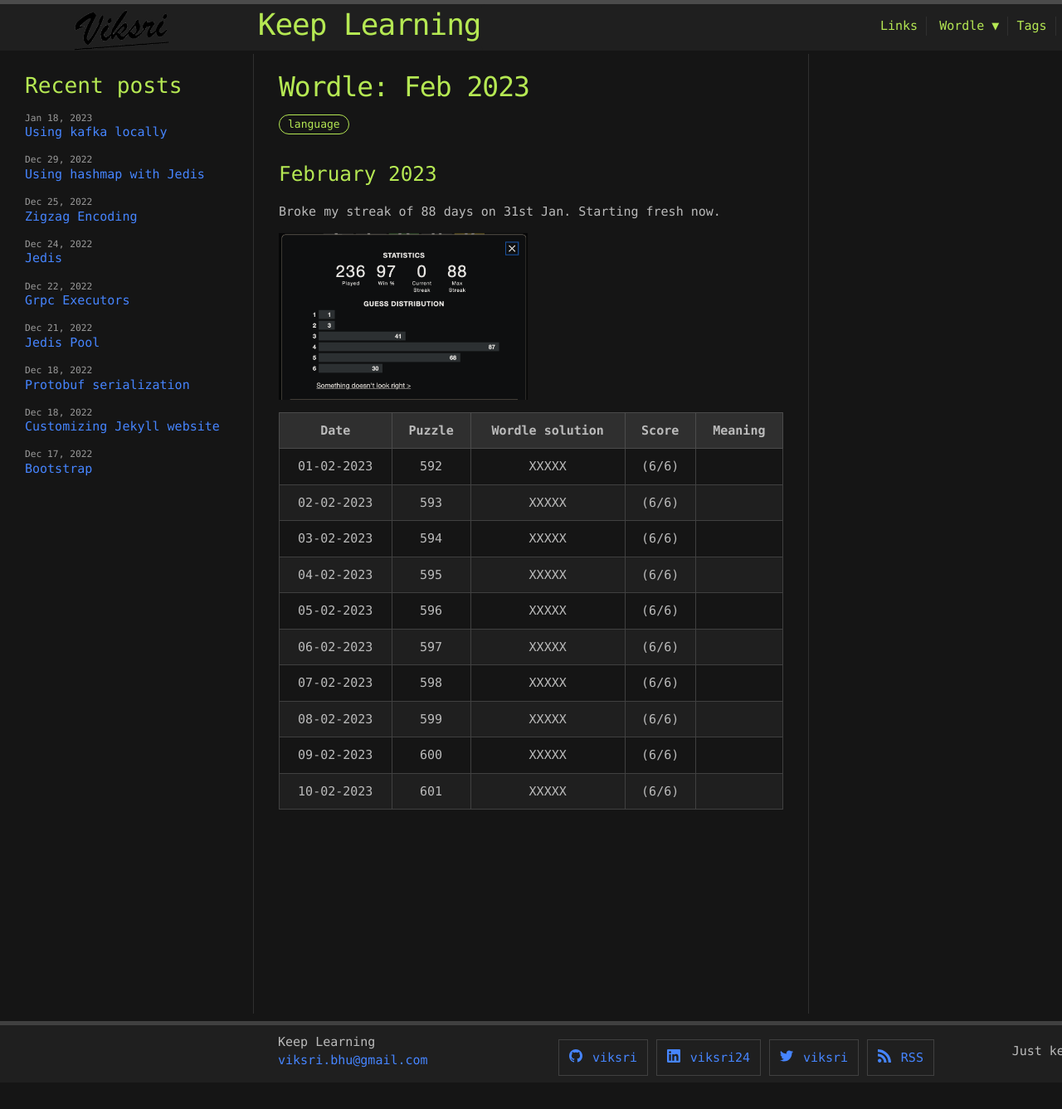
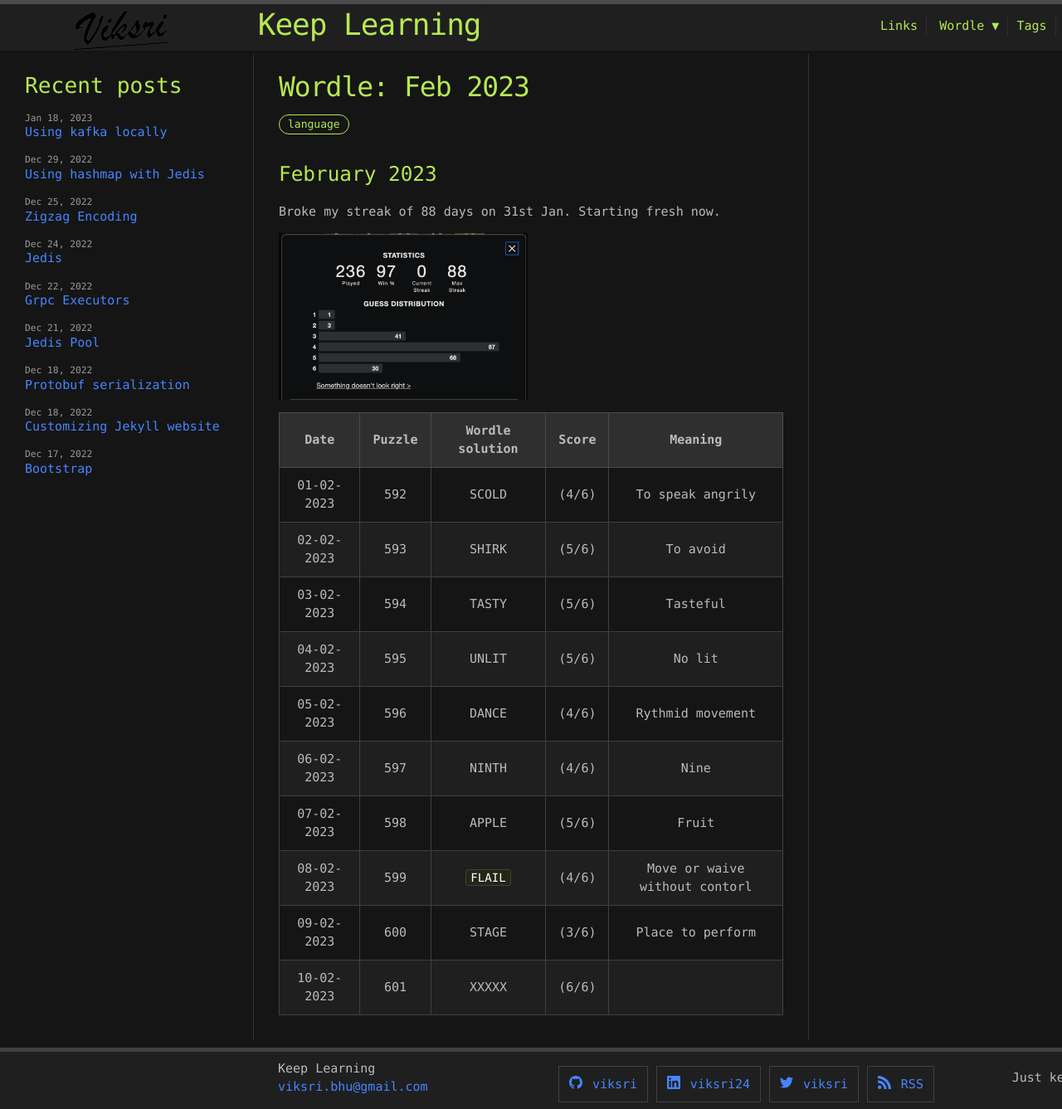
Before and after one commit to viksri/viksri.github.io, a Jekyll site: the page built from wordle/Feb2023.md, in a window 1280 px wide and 1337 px high. Shown: the whole window at 83% size. Built offline with Jekyll 4.4.1, drawn with Linux system fonts in a browser that asks for light colours.

Commit message:
Wordle update

```diff
--- a/wordle/Feb2023.md
+++ b/wordle/Feb2023.md
@@ -13,13 +13,13 @@ Broke my streak of 88 days on 31st Jan. Starting fresh now.
 
 |    Date    | Puzzle | Wordle solution | Score | Meaning |
 |:----------:|:------:|:---------------:|:-----:|:-------:|
-| 01-02-2023 | 592 | XXXXX | (6/6) |  |
-| 02-02-2023 | 593 | XXXXX | (6/6) |  |
-| 03-02-2023 | 594 | XXXXX | (6/6) |  |
-| 04-02-2023 | 595 | XXXXX | (6/6) |  |
-| 05-02-2023 | 596 | XXXXX | (6/6) |  |
-| 06-02-2023 | 597 | XXXXX | (6/6) |  |
-| 07-02-2023 | 598 | XXXXX | (6/6) |  |
-| 08-02-2023 | 599 | XXXXX | (6/6) |  |
-| 09-02-2023 | 600 | XXXXX | (6/6) |  |
+| 01-02-2023 | 592 | SCOLD | (4/6) | To speak angrily |
+| 02-02-2023 | 593 | SHIRK | (5/6) | To avoid |
+| 03-02-2023 | 594 | TASTY | (5/6) | Tasteful |
+| 04-02-2023 | 595 | UNLIT | (5/6) | No lit |
+| 05-02-2023 | 596 | DANCE | (4/6) | Rythmid movement |
+| 06-02-2023 | 597 | NINTH | (4/6) | Nine |
+| 07-02-2023 | 598 | APPLE | (5/6) | Fruit |
+| 08-02-2023 | 599 | `FLAIL` | (4/6) | Move or waive without contorl |
+| 09-02-2023 | 600 | STAGE | (3/6) | Place to perform |
 | 10-02-2023 | 601 | XXXXX | (6/6) |  |
```
